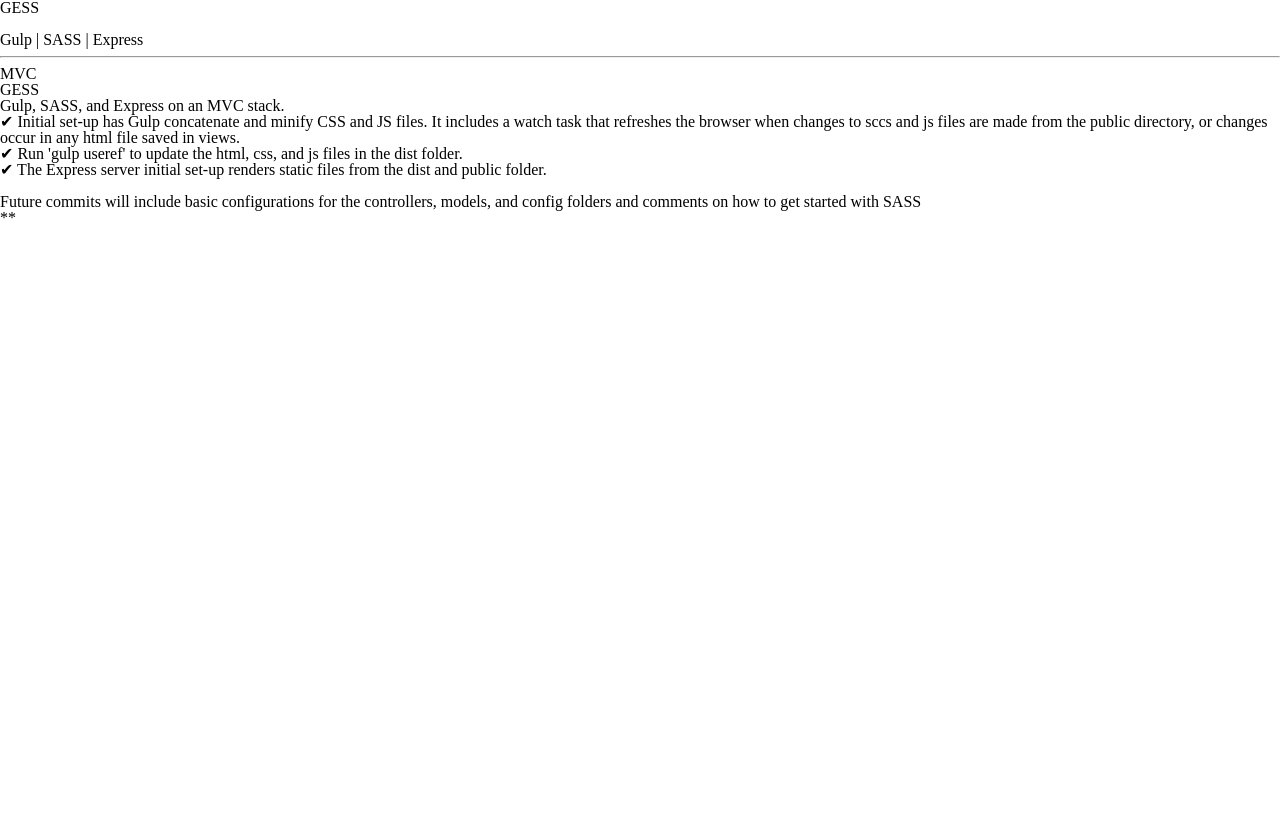
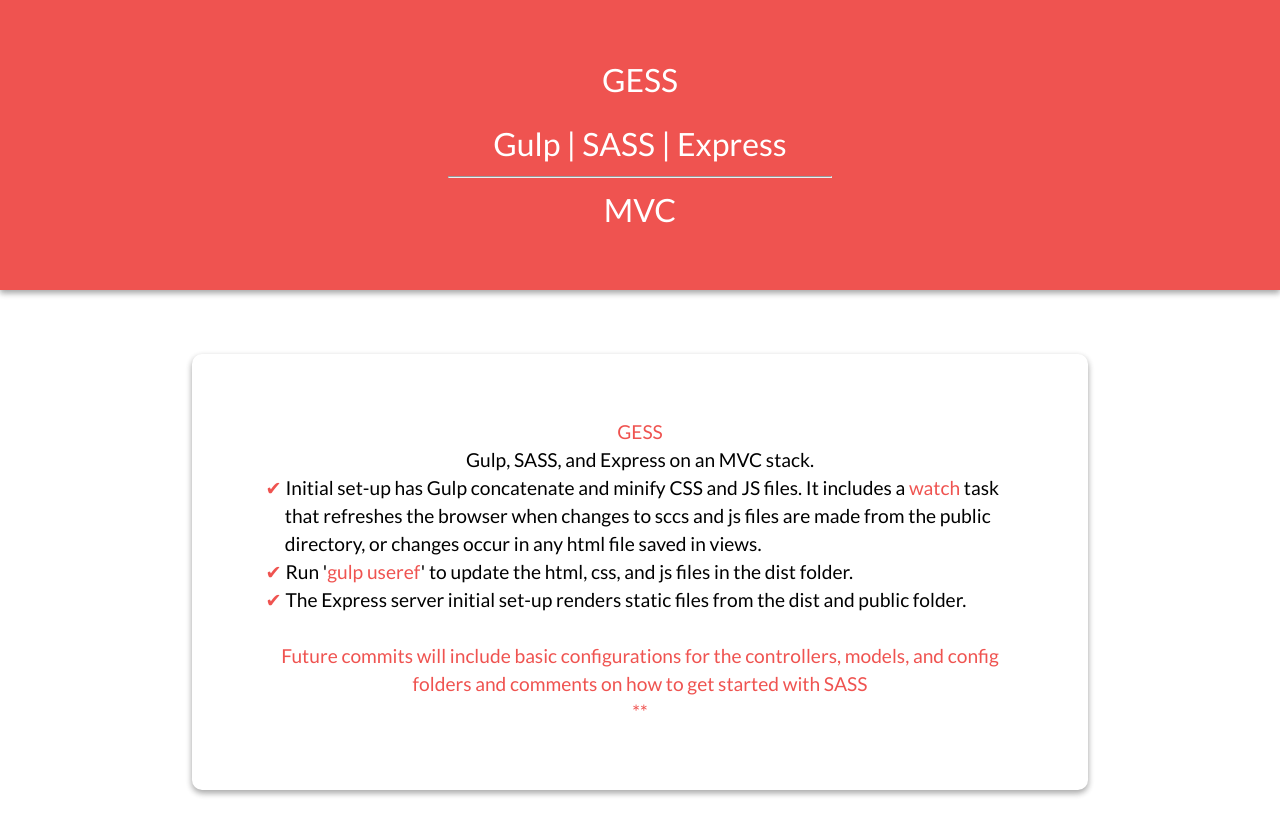
Before and after one commit to carlosfgutier/GESS, a website: page views/index.html in a window 1280 px wide. Before the commit the page ends 800 px from the top, so only its background shows below. Drawn offline with nearby package versions, Linux system fonts and the light colour scheme; files that its build step writes are made by us from their sources.

Commit message:
styled front page

```diff
--- a/public/scss/style.scss
+++ b/public/scss/style.scss
@@ -1,4 +1,42 @@
-.test {
+ul {
+	text-align: left;
+	padding-left: 1.5em;
+    text-indent:-1em;
+}
+
+#container {
+	font-family: 'Lato', sans-serif;
+}
+
+#redBox {
+	width: 100vw;
+	background-color: #ef5350;
+	box-shadow: 0 3px 6px rgba(0,0,0,0.16), 0 3px 6px rgba(0,0,0,0.23);
+};
+
+#content {
+	font-size: 2rem;
+	color: white;
 	text-align: center;
-	color: #e91e63;
-};
+	width: 30vw;
+	margin: auto;
+	padding: 5% 0;
+}
+
+#infoBox {
+	text-align: center;
+	width: 60vw;
+	padding: 5%;
+	margin: 5% auto;
+	border-radius: 10px;
+	box-shadow: 0 3px 6px rgba(0,0,0,0.16), 0 3px 6px rgba(0,0,0,0.23);
+}
+
+#instructions {
+	font-size: 1.2rem;
+	line-height: 1.75rem;
+}
+
+.redify {
+	color: #ef5350;
+}
```
